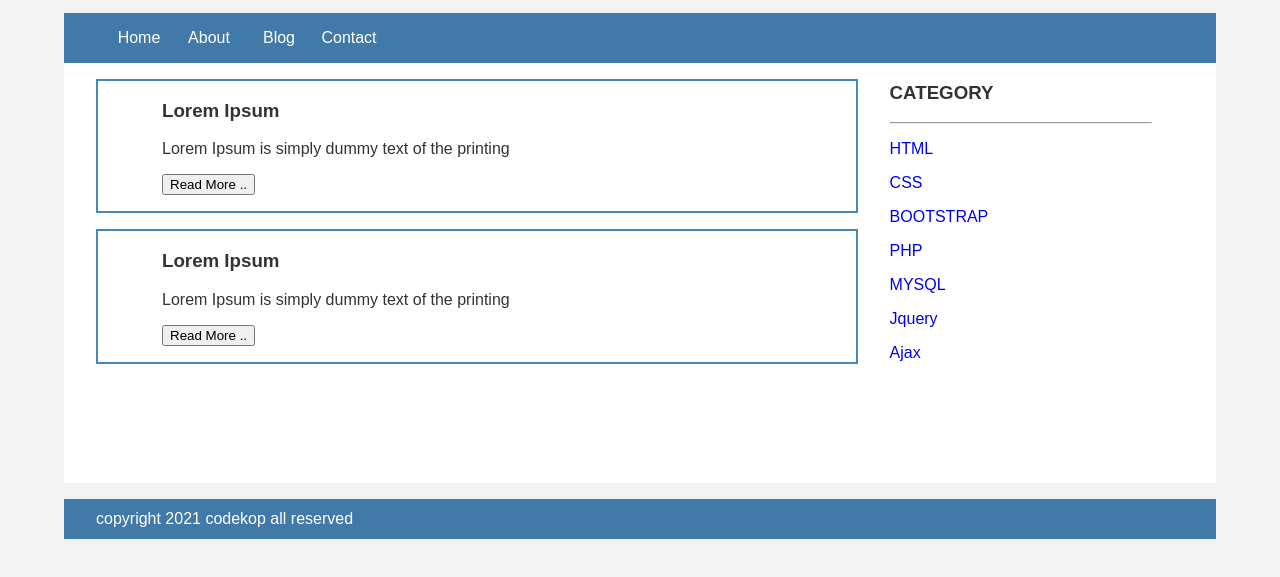
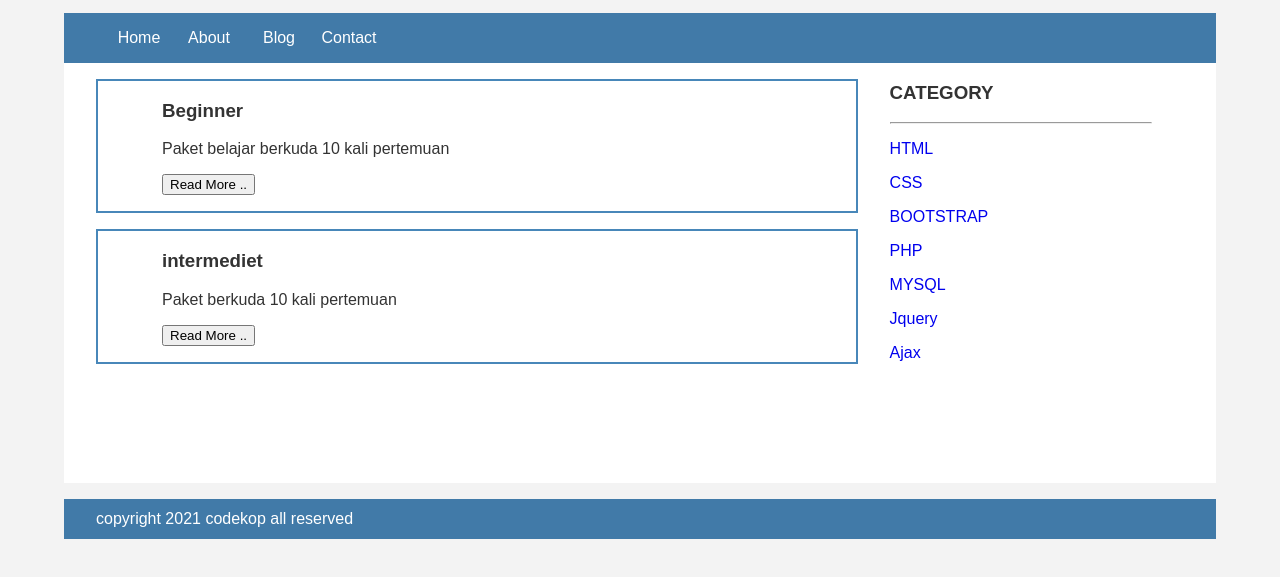
Before and after one commit to bellatrixsma-prog/Bellatrixwina, a plain HTML site: page index.html in a window 1280 px wide. Shown: the part 143-720 px from the top of the page. Drawn offline with Linux system fonts and the light colour scheme.

Commit message:
Update index.html

```diff
--- a/index.html
+++ b/index.html
@@ -26,8 +26,8 @@
             <!-- blog -->
             <div class="border">
                 <div class="jarak">
-                    <h3>Lorem Ipsum</h3>
-                    <p>Lorem Ipsum is simply dummy text of the printing</p>
+                    <h3>Beginner</h3>
+                    <p>Paket belajar berkuda 10 kali pertemuan</p>
                     <button class="btn">Read More ..</button>
                 </div>
             </div>
@@ -36,8 +36,8 @@
             <!-- blog -->
             <div class="border">
                 <div class="jarak">
-                    <h3>Lorem Ipsum</h3>
-                    <p>Lorem Ipsum is simply dummy text of the printing</p>
+                    <h3>intermediet</h3>
+                    <p>Paket berkuda 10 kali pertemuan</p>
                     <button class="btn">Read More ..</button>
                 </div>
             </div>
```
